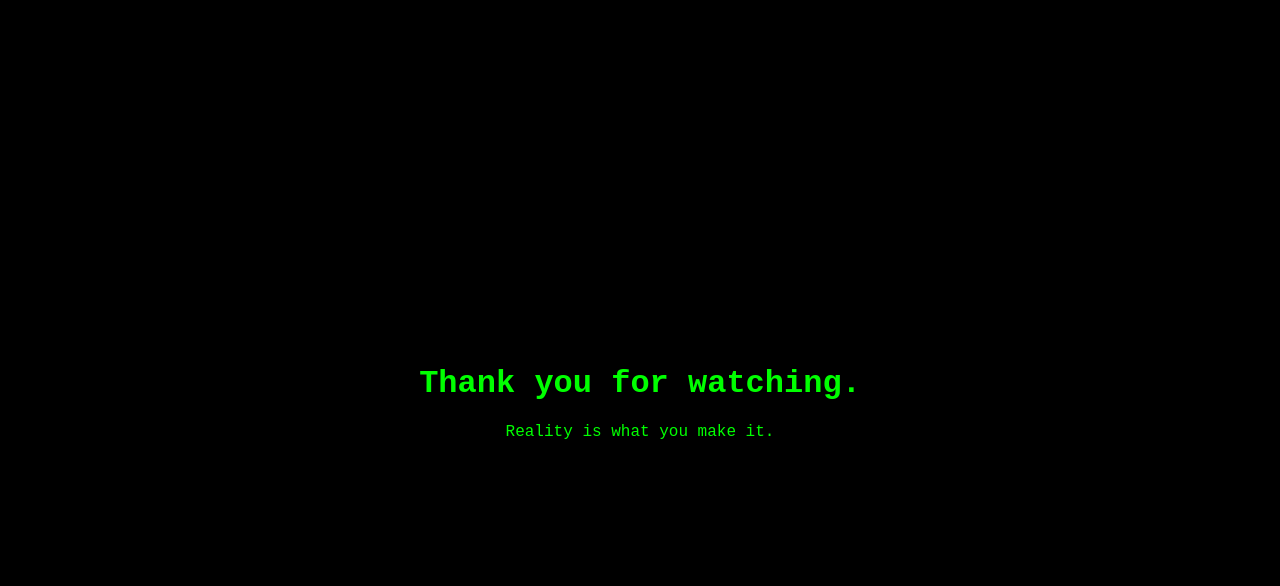
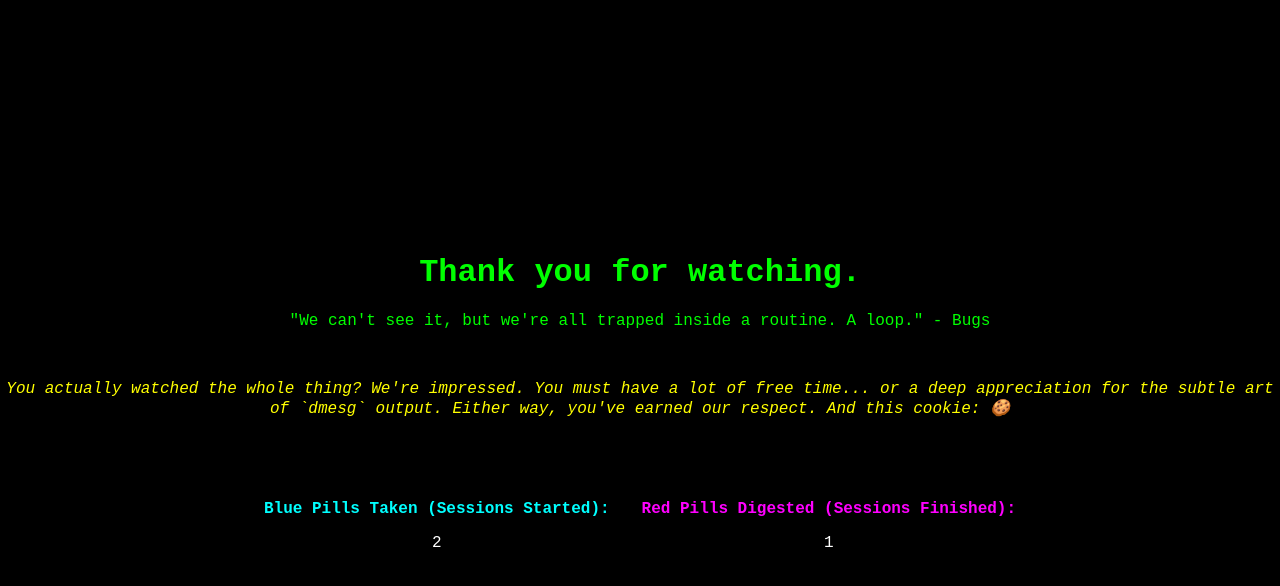
Before and after one commit to Stuntmonkey4u/matrix_movie, a Flask app: page /thanks in a window 1280 px wide. Shown: the top 586 px of the page. Run offline with Flask 3, Linux system fonts and the light colour scheme.

Commit message:
feat: Add counters and funny message to thank you page
This commit adds visitor counters and a humorous message to the 'thank you' page.

- The backend now tracks the number of users who start and finish the movie, storing the counts in `counters.json`.
- The `thanks.html` template is updated to display these counters with funny labels and a roast-style message for those who complete the experience.

```diff
--- /dev/null
+++ b/counters.json
@@ -0,0 +1 @@
+{"started": 2, "finished": 0}
--- a/main.py
+++ b/main.py
@@ -1,10 +1,25 @@
 from flask import Flask, render_template, jsonify
 import json
+import os
 
 app = Flask(__name__)
+COUNTER_FILE = 'counters.json'
+
+def read_counters():
+    if not os.path.exists(COUNTER_FILE):
+        return {'started': 0, 'finished': 0}
+    with open(COUNTER_FILE, 'r') as f:
+        return json.load(f)
+
+def write_counters(counters):
+    with open(COUNTER_FILE, 'w') as f:
+        json.dump(counters, f)
 
 @app.route('/')
 def index():
+    counters = read_counters()
+    counters['started'] += 1
+    write_counters(counters)
     return render_template('index.html')
 
 @app.route('/scenes')
@@ -15,7 +30,10 @@ def get_scenes():
 
 @app.route('/thanks')
 def thanks():
-    return render_template('thanks.html')
+    counters = read_counters()
+    counters['finished'] += 1
+    write_counters(counters)
+    return render_template('thanks.html', started=counters['started'], finished=counters['finished'])
 
 if __name__ == '__main__':
     app.run(debug=True, host='0.0.0.0')
--- a/static/style.css
+++ b/static/style.css
@@ -137,3 +137,14 @@ body {
     padding: 0.2em 0.5em;
     text-align: left;
 }
+
+.counters {
+    display: flex;
+    justify-content: center;
+    gap: 2em;
+    margin-top: 2em;
+}
+
+.counter {
+    text-align: center;
+}
--- a/templates/thanks.html
+++ b/templates/thanks.html
@@ -18,7 +18,20 @@
 <body>
     <div>
         <h1 class="bold green">Thank you for watching.</h1>
-        <p class="green">Reality is what you make it.</p>
+        <p class="green">"We can't see it, but we're all trapped inside a routine. A loop." - Bugs</p>
+        <br>
+        <p class="italic yellow">You actually watched the whole thing? We're impressed. You must have a lot of free time... or a deep appreciation for the subtle art of `dmesg` output. Either way, you've earned our respect. And this cookie: 🍪</p>
+        <br>
+        <div class="counters">
+            <div class="counter">
+                <p class="bold cyan">Blue Pills Taken (Sessions Started):</p>
+                <p class="white">{{ started }}</p>
+            </div>
+            <div class="counter">
+                <p class="bold magenta">Red Pills Digested (Sessions Finished):</p>
+                <p class="white">{{ finished }}</p>
+            </div>
+        </div>
     </div>
 </body>
 </html>
```
